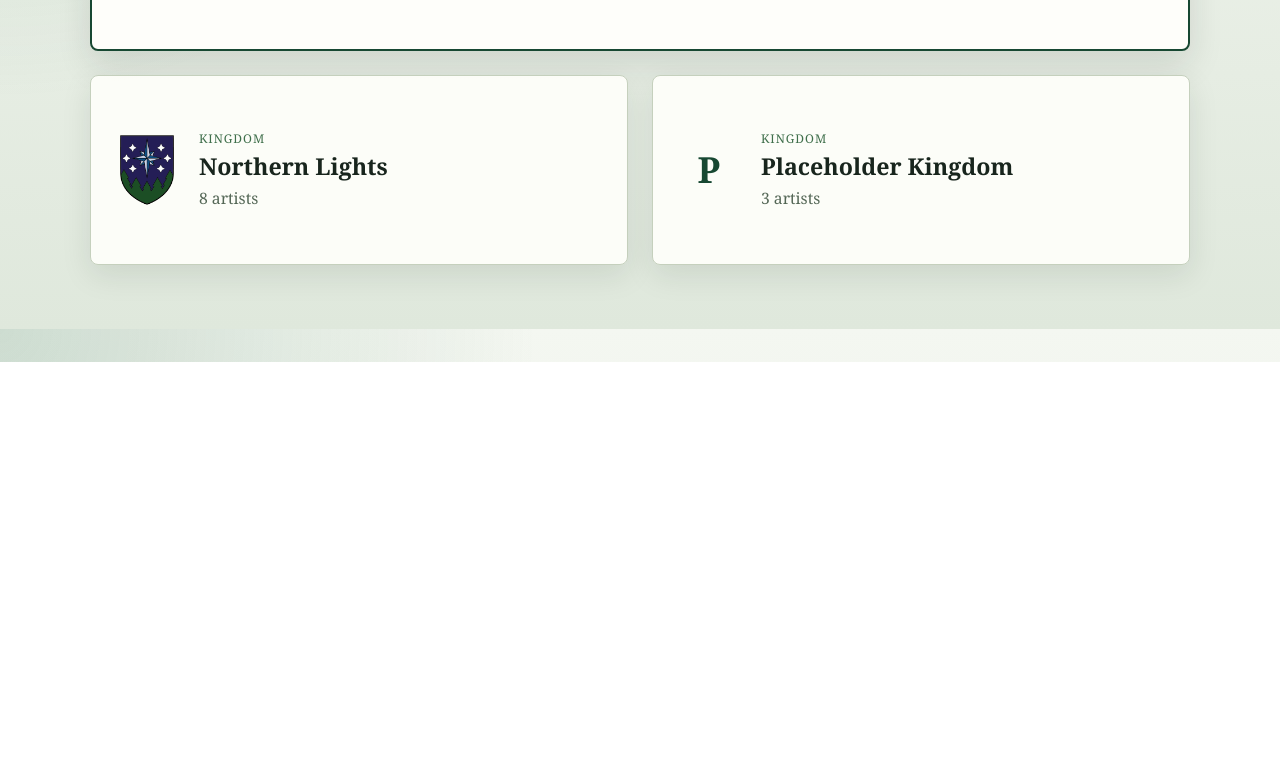
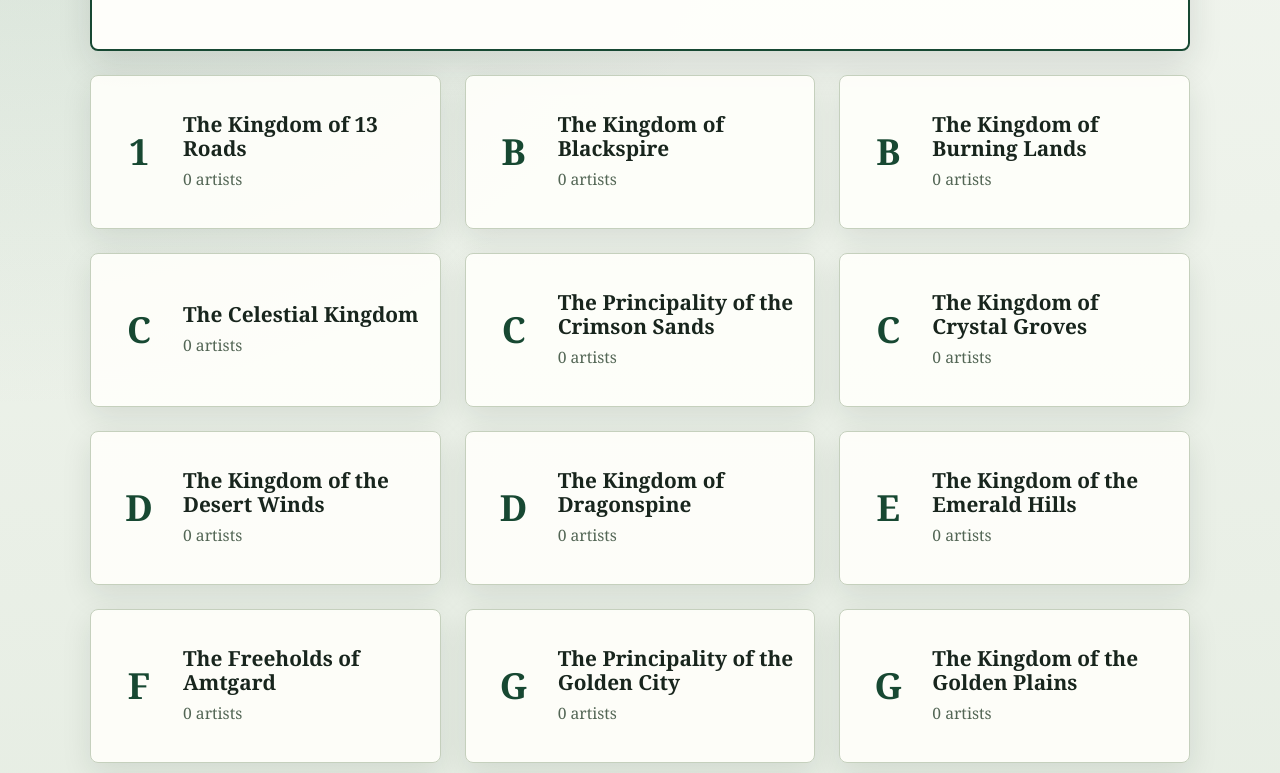
Before and after one commit to Mach-2/LARParts, an Astro site: page / in a window 1280 px wide. Shown: the part 438-1211 px from the top of the page. Before the commit the page ends 800 px from the top, so only its background shows below. Built offline with nearby package versions, Linux system fonts and the light colour scheme; Astro itself is replaced by a stand-in of ours.

Commit message:
Remove testing artist profiles, add kingdom cards for all kingdoms

```diff
--- a/src/data/directory.json
+++ b/src/data/directory.json
@@ -1,22 +1,4 @@
 [
-  {
-    "id": "nl-0001",
-    "firstName": "Adena",
-    "lastName": "Darkstar",
-    "displayName": "Adena Darkstar",
-    "kingdom": "Northern Lights",
-    "homePark": "Shrouding Mist",
-    "awards": [],
-    "skills": [
-      "Tablet/Inkle Weaving",
-      "Sewing",
-      "Viking Wire Weaving"
-    ],
-    "contact": {
-      "discord": "Adenadarkstar"
-    },
-    "photoUrl": "/photos/Adena_Darkstar.jpg"
-  },
   {
     "id": "nl-0002",
     "firstName": "Aera",
@@ -39,183 +21,5 @@
       "discord": ".mach2"
     },
     "photoUrl": "/photos/Aera_Leyric.jpg"
-  },
-  {
-    "id": "nl-0003",
-    "firstName": "Dartz",
-    "lastName": "Arrowfox",
-    "displayName": "Dartz Arrowfox",
-    "kingdom": "Northern Lights",
-    "homePark": "Greenwood Keep",
-    "awards": [
-      "Master Dragon"
-    ],
-    "skills": [
-      "Chainmail",
-      "Writing",
-      "Drawing",
-      "Singing"
-    ],
-    "contact": {
-      "instagram": "chainedartz"
-    },
-    "photoUrl": "/photos/Dartz_Arrowfox.jpg"
-  },
-  {
-    "id": "nl-0004",
-    "firstName": "Ritter Mithius",
-    "lastName": "Silverbow",
-    "displayName": "Ritter Mithius Silverbow",
-    "kingdom": "Northern Lights",
-    "homePark": "Mithril Hills",
-    "awards": [
-      "Serpent Knight"
-    ],
-    "skills": [
-      "Sewing",
-      "Leatherwork",
-      "Jewelry",
-      "Chainmail",
-      "Cooking",
-      "Painting",
-      "Drawing",
-      "Sculpting",
-      "Weapons",
-      "Armor"
-    ],
-    "memberSince": "Player Since 2003",
-    "contact": {},
-    "photoUrl": "/photos/Ritter_Mithius_Silverbow.jpg"
-  },
-  {
-    "id": "nl-0005",
-    "firstName": "Possum",
-    "displayName": "Possum",
-    "kingdom": "Northern Lights",
-    "homePark": "Lost Cove",
-    "awards": [],
-    "skills": [
-      "Sewing",
-      "Crochet",
-      "Digital Art",
-      "2D Art",
-      "Painting",
-      "Shrinky Dink Charms"
-    ],
-    "memberSince": "Player Since 2025",
-    "contact": {},
-    "photoUrl": "/photos/Possum.jpg"
-  },
-  {
-    "id": "nl-0006",
-    "firstName": "Fen",
-    "displayName": "Fen",
-    "kingdom": "Northern Lights",
-    "homePark": "Lost Cove",
-    "awards": [],
-    "skills": [
-      "Leatherwork",
-      "Painting",
-      "SFX Makeup",
-      "Props"
-    ],
-    "contact": {
-      "instagram": "ayla_makes_things"
-    },
-    "photoUrl": "/photos/Fen.jpg"
-  },
-  {
-    "id": "nl-0007",
-    "firstName": "Thorfin",
-    "lastName": "Hillbreaker",
-    "displayName": "Thorfin Hillbreaker",
-    "kingdom": "Northern Lights",
-    "homePark": "Greenwood Keep",
-    "awards": [
-      "Master Owl"
-    ],
-    "skills": [
-      "Sewing",
-      "Leatherwork",
-      "Scroll Work",
-      "Armor"
-    ],
-    "contact": {
-      "tiktok": "shyguyleather"
-    },
-    "photoUrl": "/photos/Thorfin_Hillbreaker.jpg"
-  },
-  {
-    "id": "nl-0008",
-    "firstName": "Kanphuzian",
-    "lastName": "Duskwalker",
-    "displayName": "Kanphuzian Duskwalker",
-    "kingdom": "Northern Lights",
-    "homePark": "Shrouding Mist",
-    "awards": [
-      "Serpent Knight"
-    ],
-    "skills": [
-      "Sewing",
-      "Leatherwork",
-      "Scroll Work",
-      "Cooking",
-      "Baking",
-      "Weapons",
-      "Armor"
-    ],
-    "memberSince": "Player Since 2003",
-    "contact": {},
-    "photoUrl": "/photos/Kanphuzian_Duskwalker.jpg"
-  },
-  {
-    "id": "placeholder-0001",
-    "firstName": "Player",
-    "lastName": "McPlayerFace",
-    "displayName": "Player McPlayerFace",
-    "kingdom": "Placeholder Kingdom",
-    "homePark": "Goose Gulf",
-    "awards": [],
-    "skills": [
-      "Weaving",
-      "Sewing",
-      "Embroidery"
-    ],
-    "biography": "Placeholder profile",
-    "contact": {}
-  },
-  {
-    "id": "placeholder-0002",
-    "firstName": "Sample",
-    "lastName": "Smith",
-    "displayName": "Sample Smith",
-    "kingdom": "Placeholder Kingdom",
-    "homePark": "Moose Meadows",
-    "awards": [
-      "Master Owl"
-    ],
-    "skills": [
-      "Leatherwork",
-      "Metalwork",
-      "Armor"
-    ],
-    "biography": "Placeholder profile",
-    "contact": {}
-  },
-  {
-    "id": "placeholder-0003",
-    "firstName": "Demo",
-    "lastName": "Dave",
-    "displayName": "Demo Dave",
-    "kingdom": "Placeholder Kingdom",
-    "homePark": "Bear Barony",
-    "awards": [],
-    "skills": [
-      "Painting",
-      "Drawing",
-      "Scroll Work"
-    ],
-    "biography": "Placeholder profile",
-    "contact": {}
   }
 ]
--- a/src/data/kingdoms.json
+++ b/src/data/kingdoms.json
@@ -56,7 +56,8 @@
   },
   {
     "name": "Northern Lights",
-    "fullName": "The Kingdom of Northern Lights"
+    "fullName": "The Kingdom of Northern Lights",
+    "image": "/photos/NL_Heraldry1.png"
   },
   {
     "name": "Polaris",
--- a/src/pages/index.astro
+++ b/src/pages/index.astro
@@ -1,6 +1,7 @@
 ---
 import SiteHeader from "../components/SiteHeader.astro";
 import { artists } from "../data/artistProfile";
+import kingdomDefinitions from "../data/kingdoms.json";
 import "../styles/theme.css";
 
 function slugify(value: string) {
@@ -23,13 +24,23 @@ for (const artist of artists) {
 	kingdomMap.set(kingdom, (kingdomMap.get(kingdom) ?? 0) + 1);
 }
 
-const kingdoms = [...kingdomMap.entries()]
-	.map(([name, artistCount]) => ({
-		label: "Kingdom",
-		name,
-		artistCount,
-		href: `/kingdoms/${slugify(name)}/`,
-		image: name === "Northern Lights" ? "/photos/NL_Heraldry1.png" : "",
+const configuredKingdomNames = new Set(
+	kingdomDefinitions.map((definition) => definition.name),
+);
+const unconfiguredKingdoms = [...kingdomMap.keys()]
+	.filter((name) => !configuredKingdomNames.has(name))
+	.map((name) => ({ name, fullName: name }));
+
+const kingdoms = [...kingdomDefinitions, ...unconfiguredKingdoms]
+	.map((definition) => ({
+		name: definition.name,
+		fullName: definition.fullName,
+		artistCount: kingdomMap.get(definition.name) ?? 0,
+		href: `/kingdoms/${slugify(definition.name)}/`,
+		image:
+			"image" in definition && typeof definition.image === "string"
+				? definition.image
+				: "",
 	}))
 	.sort((a, b) => a.name.localeCompare(b.name));
 
@@ -65,7 +76,7 @@ const artistCount = artists.length;
 				</div>
 			</a>
 
-			<section class="kingdom-grid" aria-label="Kingdoms">
+			<section class="kingdom-grid" aria-label="Kingdoms and principalities">
 				{
 					kingdoms.map((kingdom) => (
 						<a class="kingdom-card" href={kingdom.href}>
@@ -78,8 +89,7 @@ const artistCount = artists.length;
 							</div>
 
 							<div class="kingdom-content">
-								<p class="card-label">Kingdom</p>
-								<h2>{kingdom.name}</h2>
+								<h2>{kingdom.fullName}</h2>
 								<p>
 									{kingdom.artistCount}{" "}
 									{kingdom.artistCount === 1 ? "artist" : "artists"}
@@ -135,7 +145,7 @@ const artistCount = artists.length;
 
 	.kingdom-grid {
 		display: grid;
-		grid-template-columns: repeat(auto-fit, minmax(250px, 1fr));
+		grid-template-columns: repeat(3, minmax(0, 1fr));
 		gap: 1.5rem;
 		max-width: 1200px;
 	}
@@ -205,10 +215,10 @@ const artistCount = artists.length;
 
 	.kingdom-card {
 		display: grid;
-		grid-template-columns: 88px minmax(0, 1fr);
+		grid-template-columns: 76px minmax(0, 1fr);
 		align-items: center;
-		min-height: 148px;
-		padding: 1.25rem;
+		min-height: 120px;
+		padding: 1rem;
 		color: inherit;
 		text-decoration: none;
 		background: var(--color-card-soft);
@@ -222,8 +232,8 @@ const artistCount = artists.length;
 	}
 
 	.kingdom-mark {
-		width: 72px;
-		height: 88px;
+		width: 64px;
+		height: 72px;
 		display: grid;
 		place-items: center;
 	}
@@ -254,7 +264,7 @@ const artistCount = artists.length;
 
 	.kingdom-content h2 {
 		margin: 0 0 0.45rem;
-		font-size: 1.45rem;
+		font-size: 1.3rem;
 		line-height: 1.15;
 	}
 
@@ -262,6 +272,18 @@ const artistCount = artists.length;
 		margin: 0;
 		color: var(--color-muted);
 		font-size: 0.98rem;
+	}
+
+	@media (max-width: 960px) {
+		.kingdom-grid {
+			grid-template-columns: repeat(2, minmax(0, 1fr));
+		}
+	}
+
+	@media (max-width: 640px) {
+		.kingdom-grid {
+			grid-template-columns: 1fr;
+		}
 	}
 
 	@media (max-width: 560px) {
```
Also changed, not shown: src/pages/kingdoms/[kingdom].astro (+51 -3 lines), tests/github-submission.test.ts (+14 -2 lines), tests/profile-submission.test.ts (+1 -1 lines), public/photos/Adena_Darkstar.jpg (deleted), public/photos/Dartz_Arrowfox.jpg (deleted), public/photos/Fen.jpg (deleted), public/photos/Kanphuzian_Duskwalker.jpg (deleted), public/photos/Possum.jpg (deleted), public/photos/Ritter_Mithius_Silverbow.jpg (deleted), public/photos/Thorfin_Hillbreaker.jpg (deleted).
